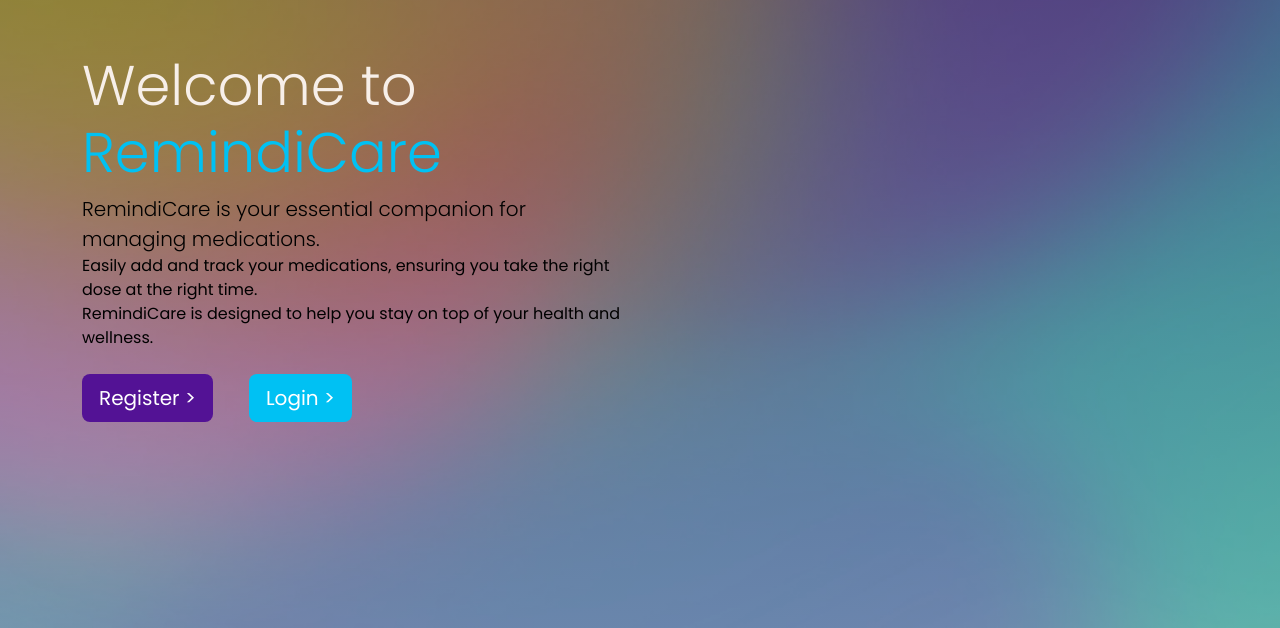
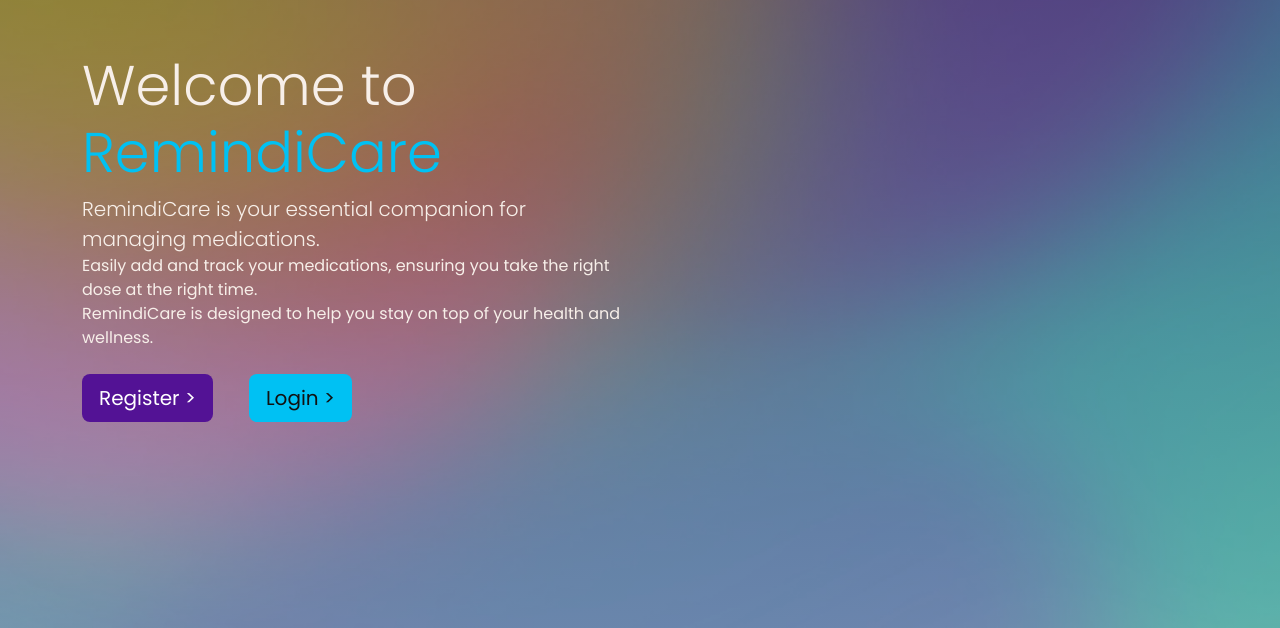
Before and after one commit to JohnnySonTrinh/remindicare, a Django app: page / in a window 1280 px wide. Shown: the part 172-800 px from the top of the page. Run offline with Django 5.2, Linux system fonts and the light colour scheme; some libraries are stand-ins or nearby versions; some web fonts are replaced.

Commit message:
Chore(home):Update black text to white

```diff
--- a/home/templates/home/index.html
+++ b/home/templates/home/index.html
@@ -9,8 +9,8 @@
     <div class="col-md-6 mb-2 mt-5">
       <h1 class="display-4 mt-5">Welcome to <span class="text-blue">RemindiCare</span></h1>
       <p>
-        <span class="lead text-black">RemindiCare is your essential companion for managing medications.</span><br>
-        <span class="text-black">Easily add and track your medications, ensuring you take the right dose
+        <span class="lead">RemindiCare is your essential companion for managing medications.</span><br>
+        <span>Easily add and track your medications, ensuring you take the right dose
         at the right time.<br>
         RemindiCare is designed to help you stay on top of your health and
         wellness.</span>
--- a/static/css/style.css
+++ b/static/css/style.css
@@ -37,14 +37,10 @@ body {
   color: var(--clr-blue);
 }
 
-.text-black {
-  color: var(--clr-black);
-}
-
 /* Buttons */
 .btn-blue {
   background-color: var(--clr-blue);
-  color: var(--clr-white);
+  color: var(--clr-black);
 }
 
 .btn-orange {
```
